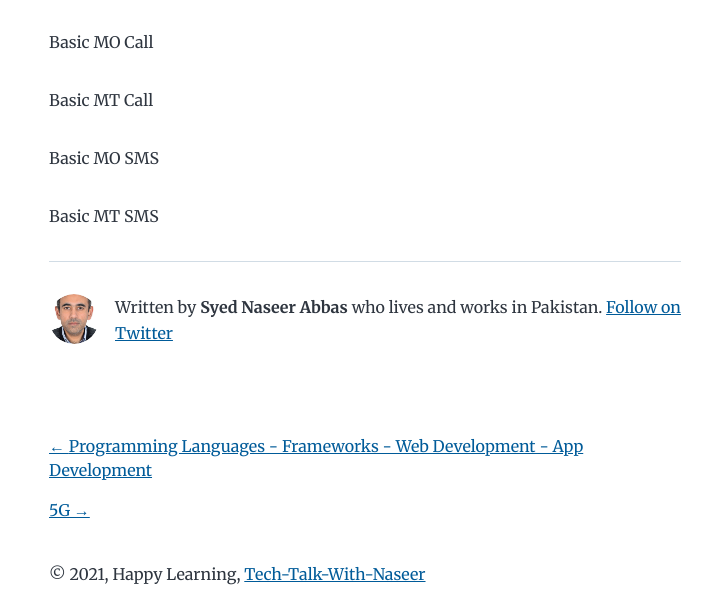
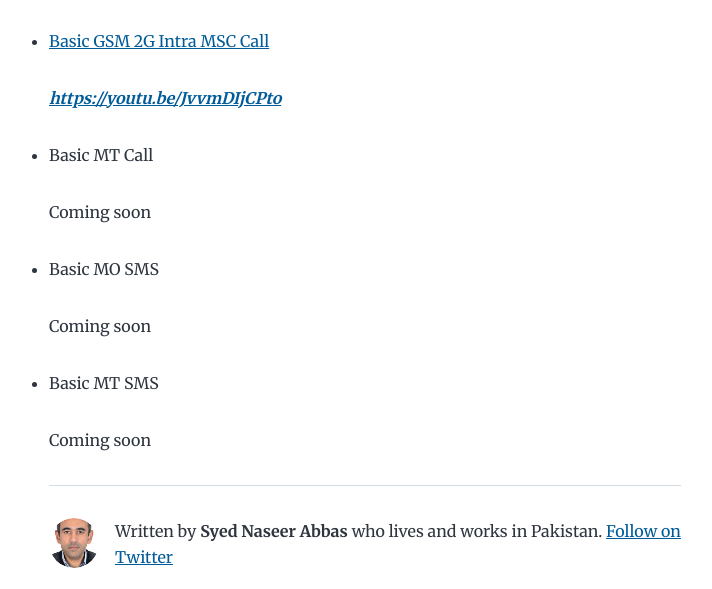
Before and after one commit to syed-naseer-abbas/myblogsstarter, a Gatsby site: page /gsm-and-wcdma-call-flows/ in a window 1280 px wide. Shown: the part 211-800 px from the top of the page, without its empty margins (275-987 px from the left). Built offline with nearby package versions, Linux system fonts and the light colour scheme; Gatsby itself is replaced by a stand-in of ours.

Commit message:
Update Blog “gsm-and-wcdma-call-flows/index”

```diff
--- a/content/blog/gsm-and-wcdma-call-flows/index.md
+++ b/content/blog/gsm-and-wcdma-call-flows/index.md
@@ -3,10 +3,18 @@ title: GSM and WCDMA Call Flows
 date: 2021-05-01T10:45:08.300Z
 description: GSM and WCDMA Call Flows
 ---
-Basic MO Call
+* [Basic GSM 2G Intra MSC Call](https://youtu.be/JvvmDIjCPto)
 
-Basic MT Call
+***https://youtu.be/JvvmDIjCPto***
 
-Basic MO SMS
+* Basic MT Call
 
-Basic MT SMS
+Coming soon
+
+* Basic MO SMS
+
+Coming soon
+
+* Basic MT SMS
+
+Coming soon
```
